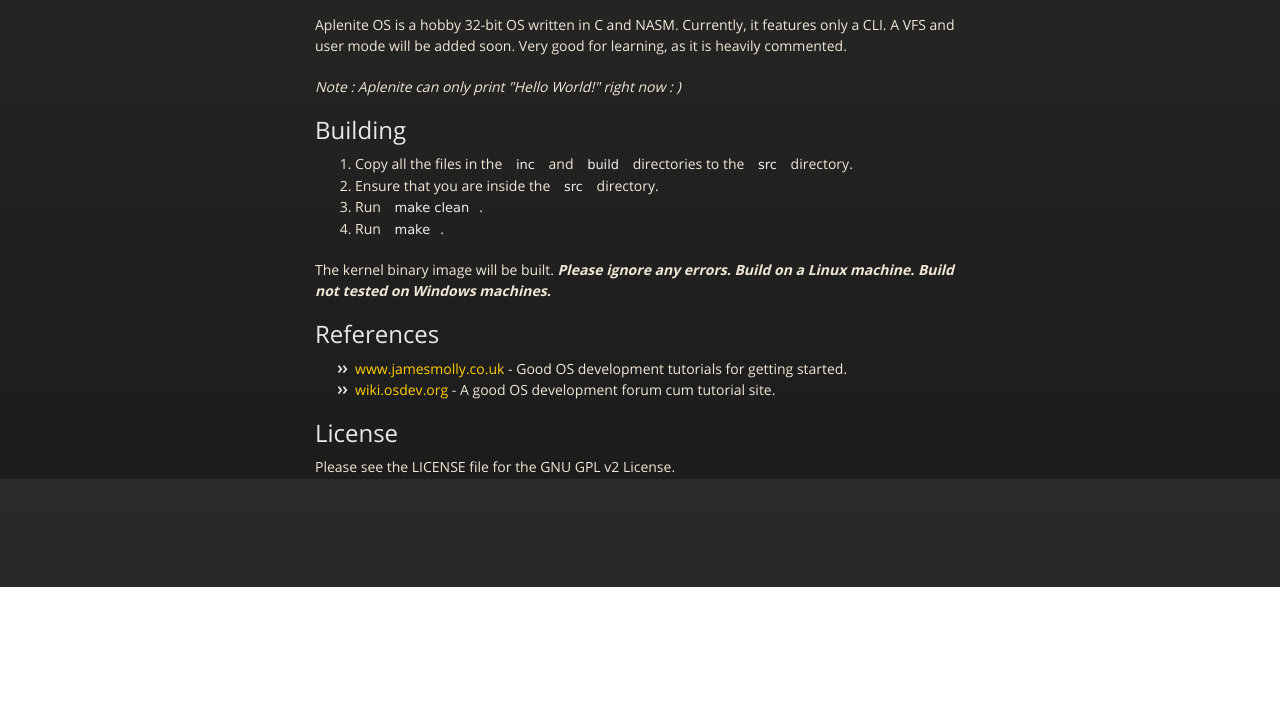
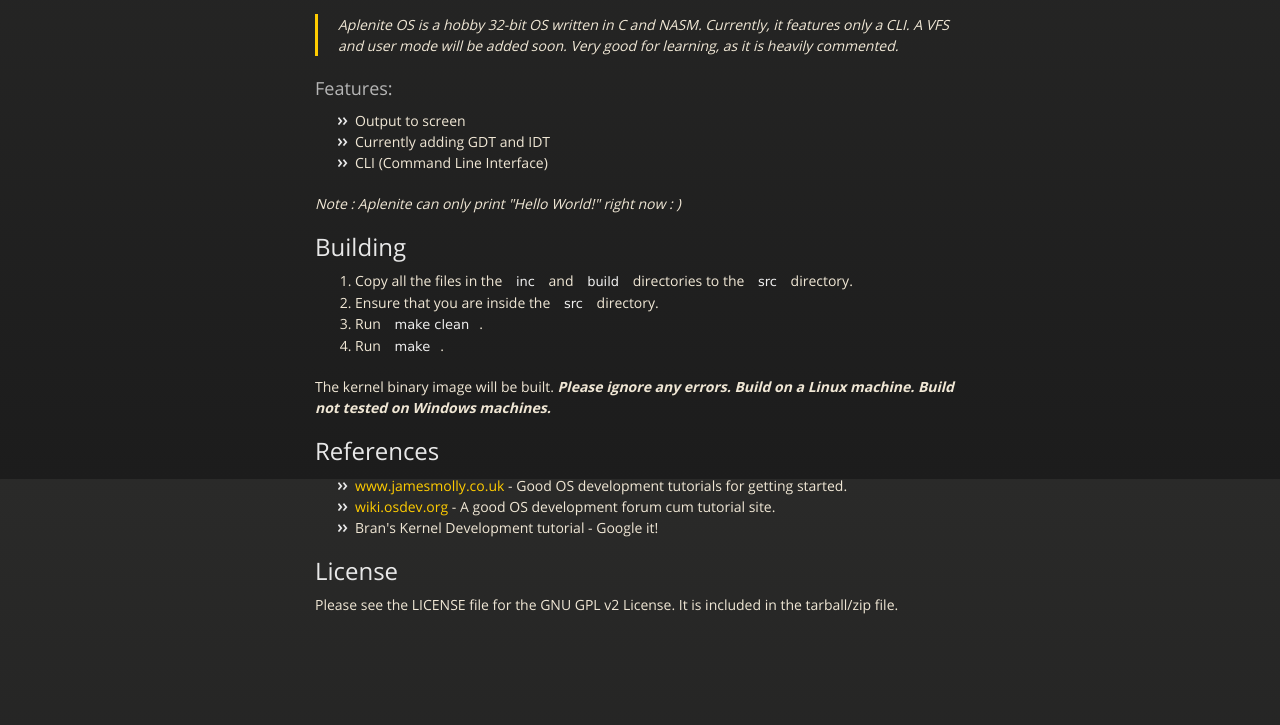
Before and after one commit to souris-dev/Aplenite-OS, a plain HTML site: page index.html in a window 1280 px wide. Shown: the part 321-1046 px from the top of the page. Before the commit the page ends 908 px from the top, so only its background shows below. Drawn offline with nearby package versions, Linux system fonts and the light colour scheme.

```diff
--- a/index.html
+++ b/index.html
@@ -35,16 +35,26 @@
           <p>A hobby 32-bit OS written in C and NASM</p>
           <hr>
           <span class="credits left">Project maintained by <a href="https://github.com/souris-dev">souris-dev</a></span>
-          <span class="credits right">Hosted on GitHub Pages.</span>
+          <span class="credits right">Hosted on GitHub Pages &mdash; Theme by <a href="https://twitter.com/michigangraham">mattgraham</a></span>
         </div>
 
         <h1>
-<a name="aplenite-os" class="anchor" href="#aplenite-os"><span class="octicon octicon-link"></span></a>Aplenite-OS</h1>
+<a name="aplenite-os" class="anchor" href="#aplenite-os"><span class="octicon octicon-link"></span></a>Aplenite OS</h1>
 
-<hr><p>Aplenite OS is a hobby 32-bit OS written in C and NASM. Currently, it features only a CLI. A VFS and user mode will be added soon.
+<hr><blockquote>
+<p>Aplenite OS is a hobby 32-bit OS written in C and NASM.
+Currently, it features only a CLI. A VFS and user mode will be added soon.
 Very good for learning, as it is heavily commented.</p>
+</blockquote>
 
-<p><em>Note : Aplenite can only print "Hello World!" right now : )</em></p>
+<h3>
+<a name="features" class="anchor" href="#features"><span class="octicon octicon-link"></span></a>Features:</h3>
+
+<ul>
+<li>Output to screen</li>
+<li>Currently adding GDT and IDT</li>
+<li>CLI (Command Line Interface)</li>
+</ul><p><em>Note : Aplenite can only print "Hello World!" right now : )</em></p>
 
 <h2>
 <a name="building" class="anchor" href="#building"><span class="octicon octicon-link"></span></a>Building</h2>
@@ -65,10 +75,12 @@ Very good for learning, as it is heavily commented.</p>
 <a href="www.jamesmolly.co.uk">www.jamesmolly.co.uk</a> - Good OS development tutorials for getting started.</li>
 <li>
 <a href="http://wiki.osdev.org">wiki.osdev.org</a> - A good OS development forum cum tutorial site.</li>
+<li>Bran's Kernel Development tutorial - Google it!</li>
 </ul><h2>
 <a name="license" class="anchor" href="#license"><span class="octicon octicon-link"></span></a>License</h2>
 
-<p>Please see the LICENSE file for the GNU GPL v2 License.</p>
+<p>Please see the LICENSE file for the GNU GPL v2 License.
+It is included in the tarball/zip file.</p>
       </section>
 
     </div>
--- a/params.json
+++ b/params.json
@@ -1 +1 @@
-{"name":"Aplenite OS","tagline":"A hobby 32-bit OS written in C and NASM","body":"Aplenite-OS\r\n===========\r\n\r\n***\r\n\r\nAplenite OS is a hobby 32-bit OS written in C and NASM. Currently, it features only a CLI. A VFS and user mode will be added soon.\r\nVery good for learning, as it is heavily commented.\r\n\r\n*Note : Aplenite can only print \"Hello World!\" right now : )*\r\n\r\nBuilding\r\n-----------\r\n1. Copy all the files in the `inc` and `build` directories to the `src` directory.\r\n1. Ensure that you are inside  the `src` directory.\r\n2. Run `make clean`.\r\n3. Run `make`.\r\n\r\nThe kernel binary image will be built.\r\n***Please ignore any errors. Build on a Linux machine. Build not tested on Windows machines.***\r\n\r\nReferences\r\n----------------\r\n- [www.jamesmolly.co.uk](www.jamesmolly.co.uk) - Good OS development tutorials for getting started.\r\n- [wiki.osdev.org](http://wiki.osdev.org) - A good OS development forum cum tutorial site.\r\n\r\nLicense\r\n----------------\r\nPlease see the LICENSE file for the GNU GPL v2 License.","google":"","note":"Don't delete this file! It's used internally to help with page regeneration."}
+{"name":"Aplenite OS","tagline":"A hobby 32-bit OS written in C and NASM","body":"Aplenite OS\r\n===========\r\n\r\n***\r\n\r\n> Aplenite OS is a hobby 32-bit OS written in C and NASM.\r\nCurrently, it features only a CLI. A VFS and user mode will be added soon.\r\nVery good for learning, as it is heavily commented.\r\n\r\n### Features:\r\n* Output to screen\r\n* Currently adding GDT and IDT\r\n* CLI (Command Line Interface)\r\n\r\n*Note : Aplenite can only print \"Hello World!\" right now : )*\r\n\r\nBuilding\r\n-----------\r\n1. Copy all the files in the `inc` and `build` directories to the `src` directory.\r\n1. Ensure that you are inside  the `src` directory.\r\n2. Run `make clean`.\r\n3. Run `make`.\r\n\r\nThe kernel binary image will be built.\r\n***Please ignore any errors. Build on a Linux machine. Build not tested on Windows machines.***\r\n\r\nReferences\r\n----------------\r\n- [www.jamesmolly.co.uk](www.jamesmolly.co.uk) - Good OS development tutorials for getting started.\r\n- [wiki.osdev.org](http://wiki.osdev.org) - A good OS development forum cum tutorial site.\r\n- Bran's Kernel Development tutorial - Google it!\r\n\r\nLicense\r\n----------------\r\nPlease see the LICENSE file for the GNU GPL v2 License.\r\nIt is included in the tarball/zip file.","google":"","note":"Don't delete this file! It's used internally to help with page regeneration."}
```
